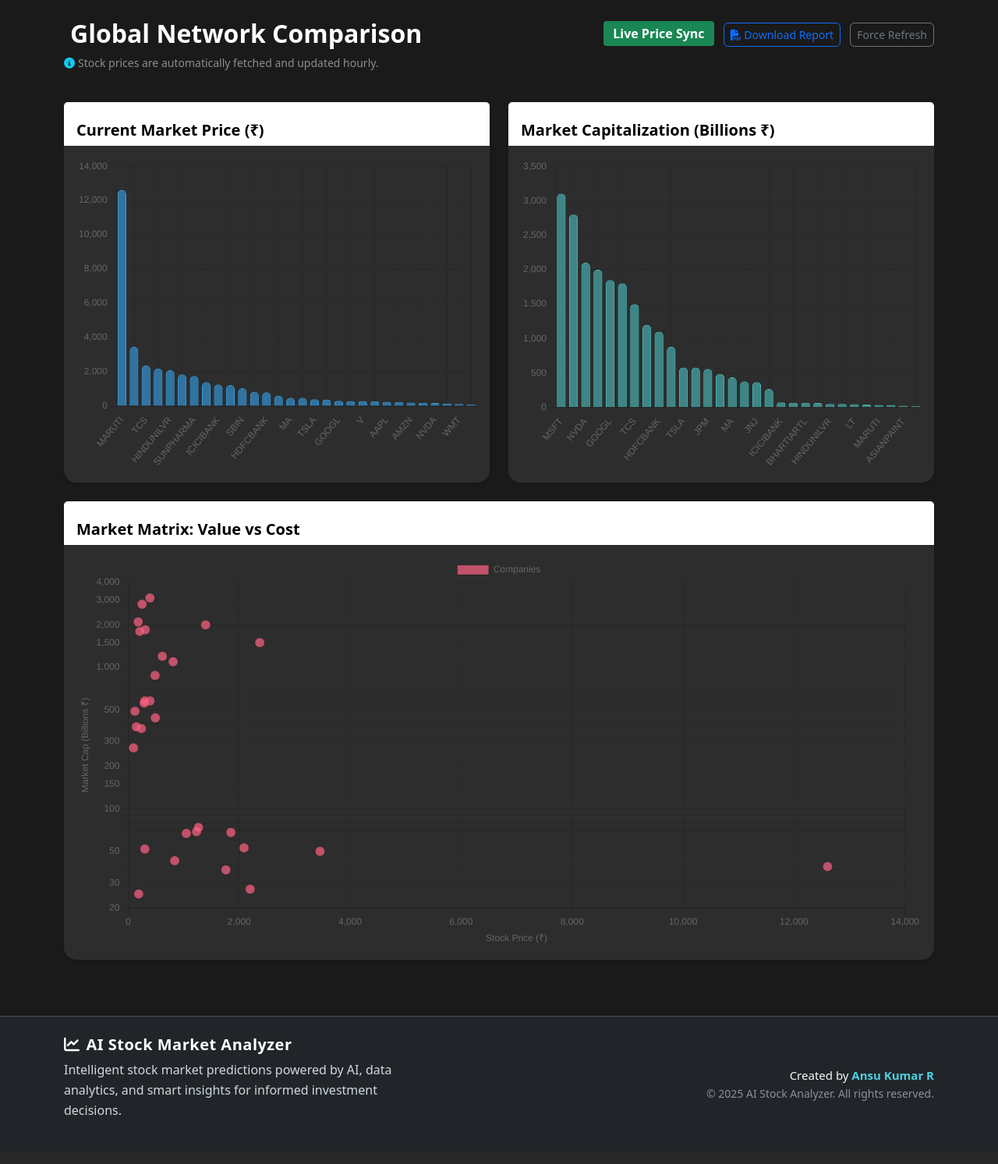
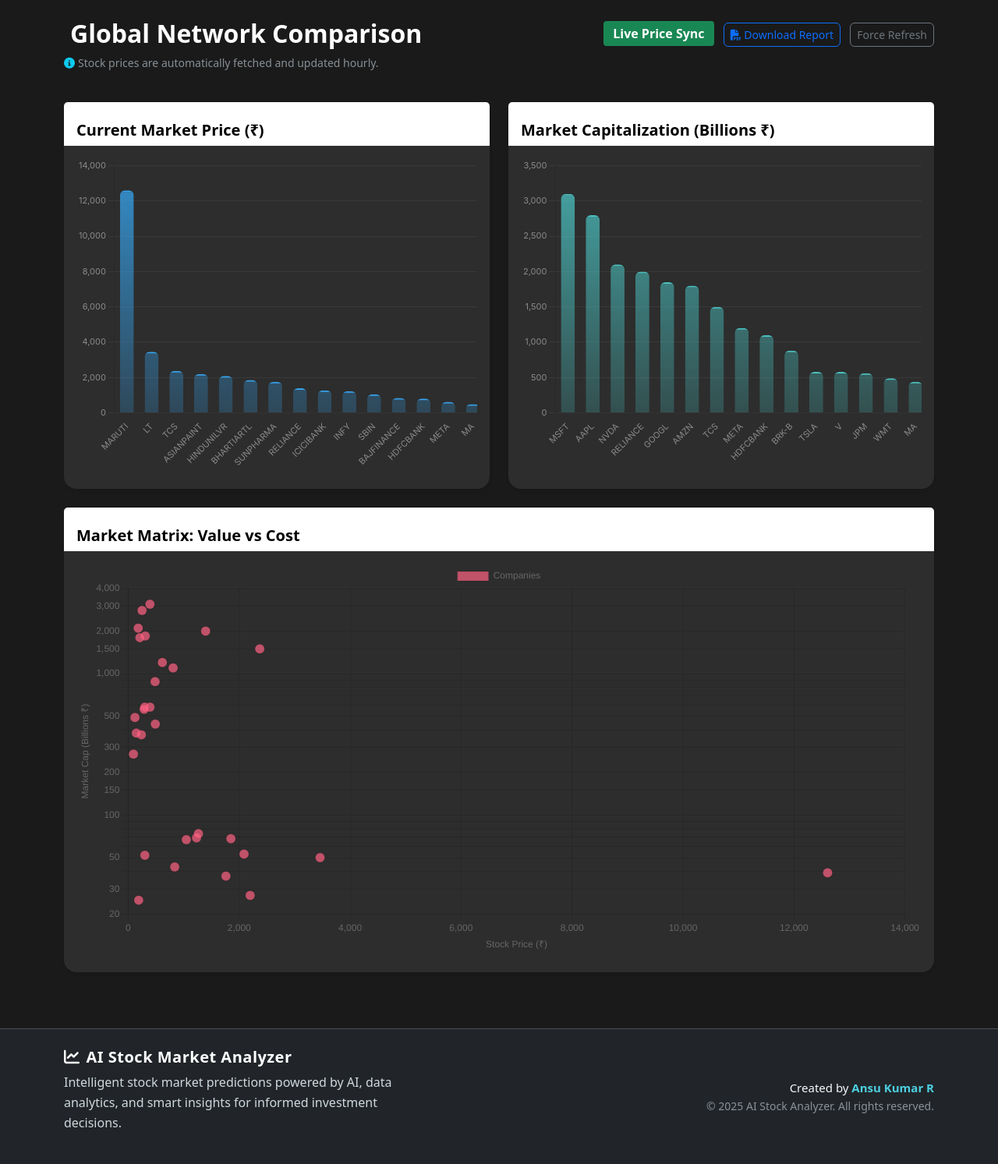
Before and after one commit to AnsuKumar05/Stock-Mind-AI, a Flask app: page /compare_all in a window 1280 px wide. Shown: the part 80-1573 px from the top of the page at 78% size. Before the commit the page ends 1510 px from the top, so only its background shows below. Run offline with Flask 3, Linux system fonts and the light colour scheme; the visitor is signed in with stand-in values (Sample User, id 1); some libraries are stand-ins or nearby versions.

Commit message:
Add files via upload

```diff
--- a/templates/compare_all.html
+++ b/templates/compare_all.html
@@ -3,6 +3,25 @@
 {% block title %}Compare All Companies{% endblock %}
 
 {% block content %}
+<style>
+.custom-scrollbar::-webkit-scrollbar {
+    height: 8px;
+}
+.custom-scrollbar::-webkit-scrollbar-track {
+    background: rgba(0, 0, 0, 0.05);
+    border-radius: 4px;
+}
+.custom-scrollbar::-webkit-scrollbar-thumb {
+    background: rgba(0, 0, 0, 0.2);
+    border-radius: 4px;
+}
+.custom-scrollbar::-webkit-scrollbar-thumb:hover {
+    background: rgba(0, 0, 0, 0.4);
+}
+/* For dark mode / base styling compatibility */
+.card-body { padding-bottom: 24px; }
+</style>
+
 <div class="row mb-4 mt-3">
     <div class="col-12 d-flex flex-column flex-md-row justify-content-between align-items-center">
         <h2 class="mb-3 mb-md-0 fw-bold"><i class="bi bi-bar-chart-fill text-primary me-2"></i>Global Network Comparison</h2>
@@ -23,8 +42,10 @@
                 <h5 class="card-title fw-bold mb-0">Current Market Price (₹)</h5>
             </div>
             <div class="card-body">
-                <div class="position-relative" style="height: 400px; width: 100%;">
-                    <canvas id="priceChart"></canvas>
+                <div class="table-responsive custom-scrollbar" style="overflow-x: auto; overflow-y: hidden;">
+                    <div class="position-relative" style="height: 400px; min-width: 1000px;">
+                        <canvas id="priceChart"></canvas>
+                    </div>
                 </div>
             </div>
         </div>
@@ -37,8 +58,10 @@
                 <h5 class="card-title fw-bold mb-0">Market Capitalization (Billions ₹)</h5>
             </div>
             <div class="card-body">
-                <div class="position-relative" style="height: 400px; width: 100%;">
-                    <canvas id="mcapChart"></canvas>
+                <div class="table-responsive custom-scrollbar" style="overflow-x: auto; overflow-y: hidden;">
+                    <div class="position-relative" style="height: 400px; min-width: 1000px;">
+                        <canvas id="mcapChart"></canvas>
+                    </div>
                 </div>
             </div>
         </div>
@@ -88,12 +111,52 @@
     const chartOptions = {
         responsive: true,
         maintainAspectRatio: false,
-        plugins: { legend: { display: false } },
-        animation: { duration: 1000 }
+        plugins: {
+            legend: { display: false },
+            tooltip: {
+                backgroundColor: 'rgba(20, 20, 20, 0.9)',
+                titleFont: { size: 14, family: "'Inter', sans-serif", weight: 'bold' },
+                bodyFont: { size: 13, family: "'Inter', sans-serif" },
+                padding: 12,
+                cornerRadius: 8,
+                displayColors: false,
+                borderColor: 'rgba(255,255,255,0.1)',
+                borderWidth: 1
+            }
+        },
+        animation: { duration: 1000 },
+        scales: {
+            x: {
+                grid: { display: false, drawBorder: false },
+                ticks: {
+                    autoSkip: false,
+                    maxRotation: 45,
+                    minRotation: 45,
+                    font: { family: "'Inter', sans-serif", size: 11 },
+                    color: '#8b8b8d'
+                }
+            },
+            y: {
+                grid: {
+                    color: 'rgba(200, 200, 200, 0.08)',
+                    drawBorder: false,
+                    borderDash: [4, 4]
+                },
+                beginAtZero: true,
+                ticks: {
+                    font: { family: "'Inter', sans-serif", size: 11 },
+                    color: '#8b8b8d'
+                }
+            }
+        }
     };
 
     // 1. Price Bar Chart
     const ctxPrice = document.getElementById('priceChart').getContext('2d');
+    let gradientPrice = ctxPrice.createLinearGradient(0, 0, 0, 400);
+    gradientPrice.addColorStop(0, 'rgba(54, 162, 235, 0.85)');
+    gradientPrice.addColorStop(1, 'rgba(54, 162, 235, 0.1)');
+
     let priceChart = new Chart(ctxPrice, {
         type: 'bar',
         data: {
@@ -101,10 +164,12 @@
             datasets: [{
                 label: 'Price (₹)',
                 data: priceSorted.map(d => d.current_price),
-                backgroundColor: 'rgba(54, 162, 235, 0.6)',
+                backgroundColor: gradientPrice,
                 borderColor: 'rgba(54, 162, 235, 1)',
-                borderWidth: 1,
-                borderRadius: 5
+                borderWidth: { top: 2, right: 0, bottom: 0, left: 0 },
+                borderRadius: { topLeft: 6, topRight: 6 },
+                barPercentage: 0.7,
+                categoryPercentage: 0.8
             }]
         },
         options: chartOptions
@@ -112,6 +177,10 @@
 
     // 2. MCap Bar Chart
     const ctxMcap = document.getElementById('mcapChart').getContext('2d');
+    let gradientMcap = ctxMcap.createLinearGradient(0, 0, 0, 400);
+    gradientMcap.addColorStop(0, 'rgba(75, 192, 192, 0.85)');
+    gradientMcap.addColorStop(1, 'rgba(75, 192, 192, 0.1)');
+
     let mcapChart = new Chart(ctxMcap, {
         type: 'bar',
         data: {
@@ -119,10 +188,12 @@
             datasets: [{
                 label: 'Market Cap (B ₹)',
                 data: mcapSorted.map(d => d.market_cap / 1000000000), // convert to billions
-                backgroundColor: 'rgba(75, 192, 192, 0.6)',
+                backgroundColor: gradientMcap,
                 borderColor: 'rgba(75, 192, 192, 1)',
-                borderWidth: 1,
-                borderRadius: 5
+                borderWidth: { top: 2, right: 0, bottom: 0, left: 0 },
+                borderRadius: { topLeft: 6, topRight: 6 },
+                barPercentage: 0.7,
+                categoryPercentage: 0.8
             }]
         },
         options: chartOptions
```
